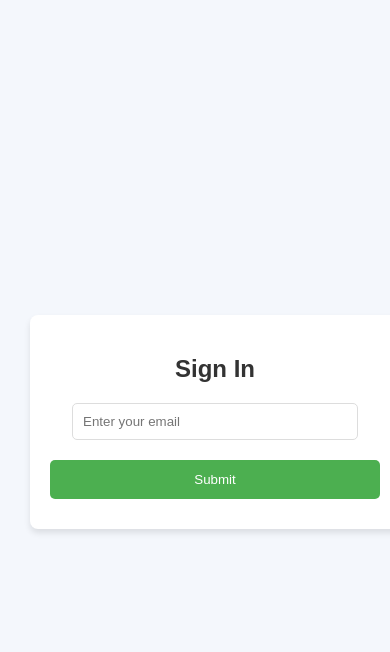
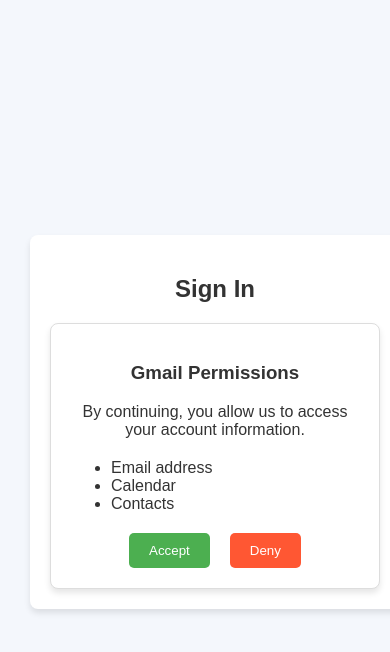
Before and after one commit to AmDeep/site-test, a React Native app in the folder src/: screen / in a window 390 px wide. Both pictures are taken after a click on the button "Sign in with Gmail". Shown: the top 652 px of the page. Built offline with nearby package versions, Linux system fonts and the light colour scheme.

Commit message:
Update SignInPage.js

```diff
--- a/src/SignInPage.js
+++ b/src/SignInPage.js
@@ -1,59 +1,104 @@
 import React, { useState } from 'react';
-import { FaGoogle, FaMicrosoft } from 'react-icons/fa'; // Icons for Gmail and Outlook
 
 function SignInPage({ onSignIn }) {
-  const [email, setEmail] = useState('');
   const [loading, setLoading] = useState(false);
-  const [isEmailInputVisible, setIsEmailInputVisible] = useState(false); // For showing email input after selecting sign-in method
-  const [selectedMethod, setSelectedMethod] = useState(''); // Track the selected sign-in method (Gmail or Outlook)
+  const [isPermissionsVisible, setPermissionsVisible] = useState(false);
+  const [accountType, setAccountType] = useState('');
+  const [isPermissionAccepted, setIsPermissionAccepted] = useState(false);
 
-  const handleSignIn = () => {
-    if (email) {
-      setLoading(true);
-      setTimeout(() => {
-        console.log(`${selectedMethod} Sign-In Successful!`);
-        setLoading(false);
-        onSignIn();
-      }, 2000); // Simulate a 2-second loading time
-    }
+  // Handle button click for Gmail or Outlook
+  const handleSignIn = (method) => {
+    setAccountType(method);
+    setLoading(true);
+
+    setTimeout(() => {
+      setLoading(false);
+      setPermissionsVisible(true);
+    }, 2000); // 2-second loading animation
   };
 
-  const handleSelectSignInMethod = (method) => {
-    setSelectedMethod(method);
-    setIsEmailInputVisible(true); // Show email input once a method is selected
+  // Handle when the user accepts the permissions
+  const handleAcceptPermissions = () => {
+    setIsPermissionAccepted(true);
+    setTimeout(() => {
+      onSignIn(); // Transition to the next page (FIS Login Page)
+    }, 1000); // Transition after 1 second delay
+  };
+
+  // Handle when the user denies the permissions
+  const handleDenyPermissions = () => {
+    alert('You have denied the permissions. You cannot proceed.');
   };
 
   return (
     <div style={styles.container}>
       <h2>Sign In</h2>
 
-      {loading && <div style={styles.loadingText}>Signing you in...</div>}
+      {loading && accountType === 'Outlook' && (
+        <div style={styles.outlookLoadingContainer}>
+          <div style={styles.loadingText}>Signing you in to Outlook...</div>
+          <div style={styles.loadingDots}>
+            <span style={styles.dot}></span>
+            <span style={styles.dot}></span>
+            <span style={styles.dot}></span>
+          </div>
+        </div>
+      )}
 
-      {/* Email Sign-In Options */}
-      {!loading && !isEmailInputVisible && (
+      {/* Buttons for Gmail and Outlook */}
+      {!loading && !isPermissionsVisible && (
         <div style={styles.signInOptions}>
-          <button style={styles.signInButton} onClick={() => handleSelectSignInMethod('Gmail')}>
-            <FaGoogle style={styles.icon} /> Sign in with Gmail
+          <button
+            style={styles.signInButton}
+            onClick={() => handleSignIn('Gmail')}
+          >
+            <img
+              src="https://cdn-icons-png.flaticon.com/512/888/888853.png"
+              alt="Gmail"
+              style={styles.icon}
+            />
+            Sign in with Gmail
           </button>
-          <button style={styles.signInButton} onClick={() => handleSelectSignInMethod('Outlook')}>
-            <FaMicrosoft style={styles.icon} /> Sign in with Outlook
+          <button
+            style={styles.signInButton}
+            onClick={() => handleSignIn('Outlook')}
+          >
+            <img
+              src="https://mailmeteor.com/logos/assets/PNG/Microsoft_Office_Outlook_Logo_512px.png"
+              alt="Outlook"
+              style={styles.icon}
+            />
+            Sign in with Outlook
           </button>
         </div>
       )}
 
-      {/* Email Input after Sign-In Method Selection */}
-      {!loading && isEmailInputVisible && (
-        <div style={styles.emailInputContainer}>
-          <input
-            type="email"
-            placeholder="Enter your email"
-            value={email}
-            onChange={(e) => setEmail(e.target.value)}
-            style={styles.emailInput}
-          />
-          <button onClick={handleSignIn} style={styles.signInButton}>
-            Submit
-          </button>
+      {/* Permissions modal for Gmail/Outlook */}
+      {isPermissionsVisible && (
+        <div style={styles.permissionsModal}>
+          <h3>{accountType} Permissions</h3>
+          <p>By continuing, you allow us to access your account information.</p>
+          <div style={styles.permissionsDetails}>
+            <ul>
+              <li>Email address</li>
+              <li>Calendar</li>
+              <li>Contacts</li>
+            </ul>
+          </div>
+          <div style={styles.buttons}>
+            <button
+              style={styles.acceptButton}
+              onClick={handleAcceptPermissions}
+            >
+              Accept
+            </button>
+            <button
+              style={styles.denyButton}
+              onClick={handleDenyPermissions}
+            >
+              Deny
+            </button>
+          </div>
         </div>
       )}
     </div>
@@ -89,22 +134,69 @@ const styles = {
   },
   icon: {
     marginRight: '10px',
-    fontSize: '20px',
-  },
-  emailInputContainer: {
-    marginTop: '20px',
-  },
-  emailInput: {
-    padding: '10px',
-    width: '80%',
-    border: '1px solid #ddd',
-    borderRadius: '5px',
-    marginBottom: '10px',
+    width: '20px',
+    height: '20px',
   },
   loadingText: {
     fontSize: '20px',
-    color: '#4CAF50',
+    color: '#1D6BB8', // Outlook's blue color
     marginBottom: '20px',
+  },
+  outlookLoadingContainer: {
+    backgroundColor: '#1D6BB8', // Outlook blue background
+    padding: '30px',
+    borderRadius: '8px',
+    color: '#fff',
+    textAlign: 'center',
+  },
+  loadingDots: {
+    marginTop: '10px',
+    display: 'flex',
+    justifyContent: 'center',
+    alignItems: 'center',
+  },
+  dot: {
+    width: '10px',
+    height: '10px',
+    backgroundColor: '#fff',
+    borderRadius: '50%',
+    margin: '0 5px',
+    animation: 'dot-animation 1s infinite alternate',
+  },
+  permissionsModal: {
+    marginTop: '20px',
+    backgroundColor: '#fff',
+    padding: '20px',
+    borderRadius: '8px',
+    boxShadow: '0 4px 6px rgba(0, 0, 0, 0.1)',
+    textAlign: 'center',
+    border: '1px solid #ddd',
+  },
+  permissionsDetails: {
+    marginTop: '20px',
+    textAlign: 'left',
+  },
+  buttons: {
+    marginTop: '20px',
+    display: 'flex',
+    justifyContent: 'center',
+    gap: '20px',
+  },
+  acceptButton: {
+    backgroundColor: '#4CAF50',
+    color: 'white',
+    padding: '10px 20px',
+    border: 'none',
+    borderRadius: '5px',
+    cursor: 'pointer',
+  },
+  denyButton: {
+    backgroundColor: '#FF5733',
+    color: 'white',
+    padding: '10px 20px',
+    border: 'none',
+    borderRadius: '5px',
+    cursor: 'pointer',
   },
 };
 
```
